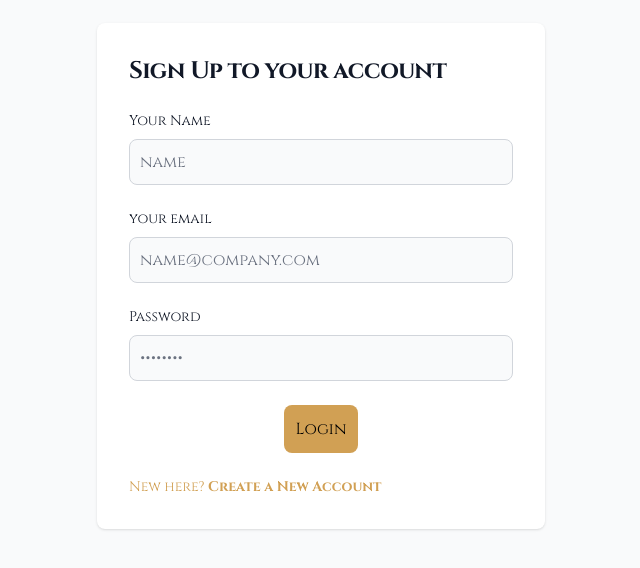
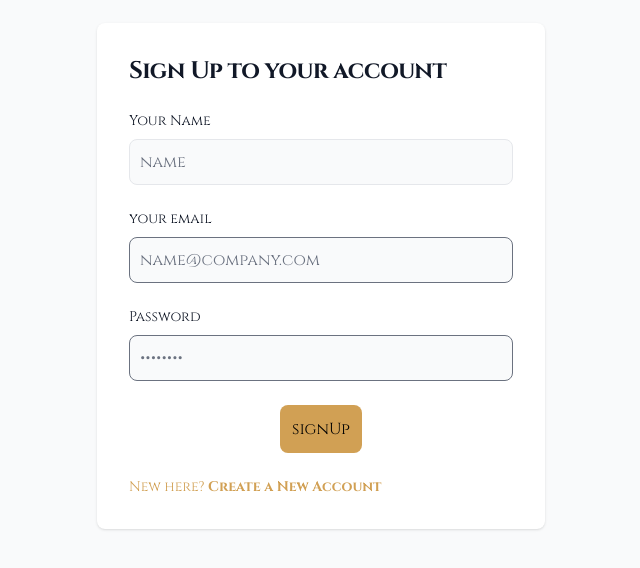
Before and after one commit to sabbir1257/bistro-boss-client-2025, a React (Vite) app: page /signUp in a window 1280 px wide. Shown: the part 124-692 px from the top of the page, without its empty margins (319-959 px from the left). Built offline with nearby package versions, Linux system fonts and the light colour scheme; no server answers.

Commit message:
Explore React Hook Form Validation, Error Handling

```diff
--- a/package.json
+++ b/package.json
@@ -19,6 +19,7 @@
     "react": "^19.0.0",
     "react-dom": "^19.0.0",
     "react-helmet-async": "^2.0.5",
+    "react-hook-form": "^7.54.2",
     "react-icons": "^5.5.0",
     "react-parallax": "^3.5.1",
     "react-responsive-carousel": "^3.2.23",
--- a/src/pages/SignUp/SignUp.jsx
+++ b/src/pages/SignUp/SignUp.jsx
@@ -1,13 +1,24 @@
+import { useForm } from "react-hook-form";
 import { Link } from "react-router-dom";
 
-const Login = () => {
-  const handleSubmit = (e) => {
+const SignUp = () => {
+  const {
+    register,
+    handleSubmit,
+    formState: { errors },
+  } = useForm();
+
+  const onSubmit = (data) => {
+    console.log(data);
+  };
+
+  /*   const handleSubmit = (e) => {
     e.preventDefault();
     const form = e.target;
     const email = form.email.value;
     const password = form.password.value;
     console.log(email, password);
-  };
+  }; */
 
   return (
     <section className="bg-gray-50 dark:bg-gray-900">
@@ -18,7 +29,7 @@ const Login = () => {
               Sign Up to your account
             </h1>
             <form
-              onSubmit={handleSubmit}
+              onSubmit={handleSubmit(onSubmit)}
               className="space-y-4 md:space-y-6"
               action="#"
             >
@@ -32,11 +43,11 @@ const Login = () => {
                 <input
                   type="name"
                   name="name"
-                  id="name"
-                  className="bg-gray-50 border border-gray-300 text-gray-900 rounded-lg focus:ring-primary-600 focus:border-primary-600 block w-full p-2.5 dark:bg-gray-700 dark:border-gray-600 dark:placeholder-gray-400 dark:text-white dark:focus:ring-blue-500 dark:focus:border-blue-500"
+                  {...register("name", { required: true })}
+                  className="bg-gray-50 border rounded-lg  block w-full p-2.5"
                   placeholder="name"
-                  required
                 />
+                {errors.name && <span className="text-red-700">Name is required</span>}
               </div>
               <div>
                 <label
@@ -48,11 +59,11 @@ const Login = () => {
                 <input
                   type="email"
                   name="email"
-                  id="email"
+                  {...register("email", { required: true })}
                   placeholder="name@company.com"
-                  className="bg-gray-50 border border-gray-300 text-gray-900 rounded-lg focus:ring-primary-600 focus:border-primary-600 block w-full p-2.5 dark:bg-gray-700 dark:border-gray-600 dark:placeholder-gray-400 dark:text-white dark:focus:ring-blue-500 dark:focus:border-blue-500"
-                  required
+                  className="bg-gray-50 border rounded-lg  block w-full p-2.5"
                 />
+                 {errors.email && <span className="text-red-700">Email is required</span>}
               </div>
               <div>
                 <label
@@ -64,15 +75,15 @@ const Login = () => {
                 <input
                   type="password"
                   name="password"
-                  id="password"
+                  {...register("password", {required: true, minLength: 6, maxLength: 20})}
                   placeholder="••••••••"
-                  className="bg-gray-50 border border-gray-300 text-gray-900 rounded-lg focus:ring-primary-600 focus:border-primary-600 block w-full p-2.5 dark:bg-gray-700 dark:border-gray-600 dark:placeholder-gray-400 dark:text-white dark:focus:ring-blue-500 dark:focus:border-blue-500"
-                  required
+                  className="bg-gray-50 border rounded-lg  block w-full p-2.5"
                 />
+                 {errors.name && <span className="text-red-700">password is required</span>}
               </div>
               <input
                 type="submit"
-                value="Login"
+                value="signUp"
                 className="bg-[#D1A054] p-3 rounded-lg mx-auto grid items-center"
               />
               <p className="text-sm font-light text-[#D1A054]">
@@ -92,4 +103,4 @@ const Login = () => {
   );
 };
 
-export default Login;
+export default SignUp;
```
Also changed, not shown: 1 other file (tests, documents, lock files or other folders).
